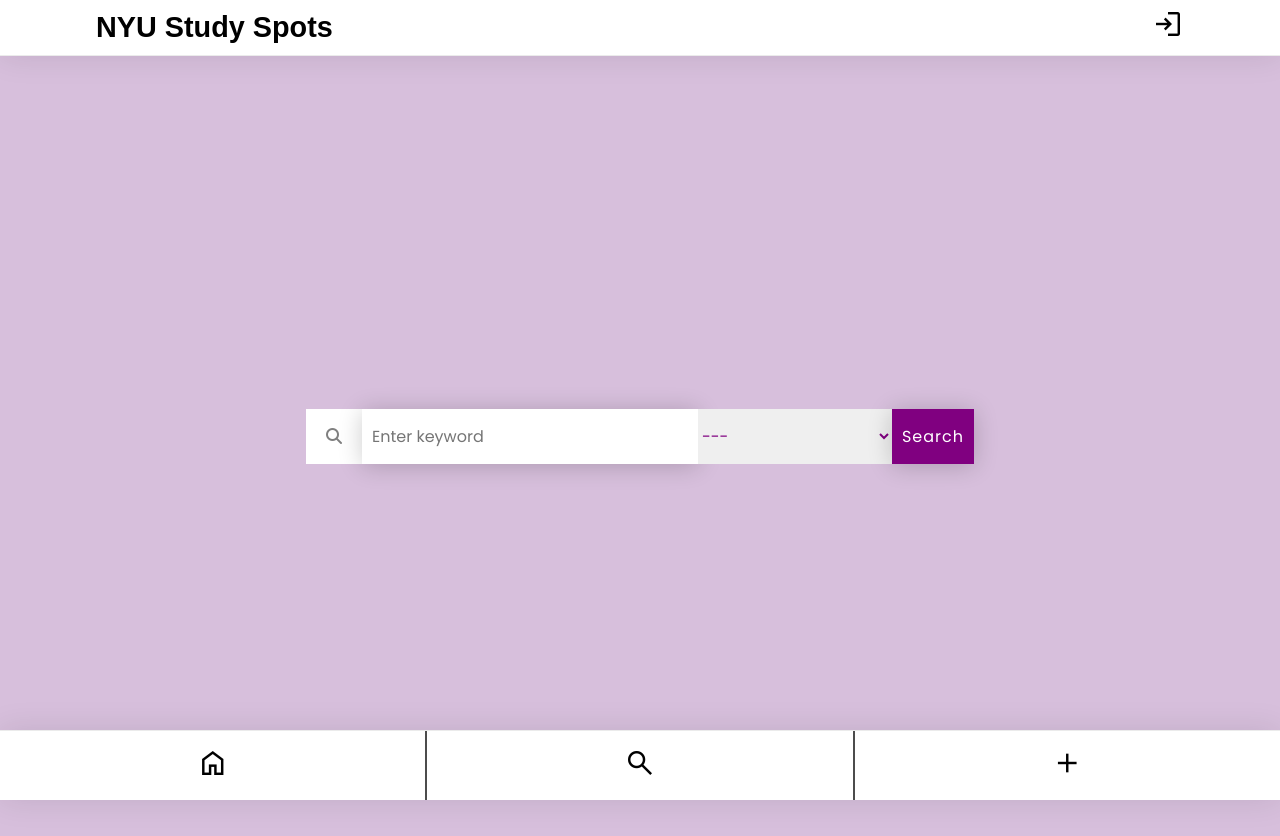
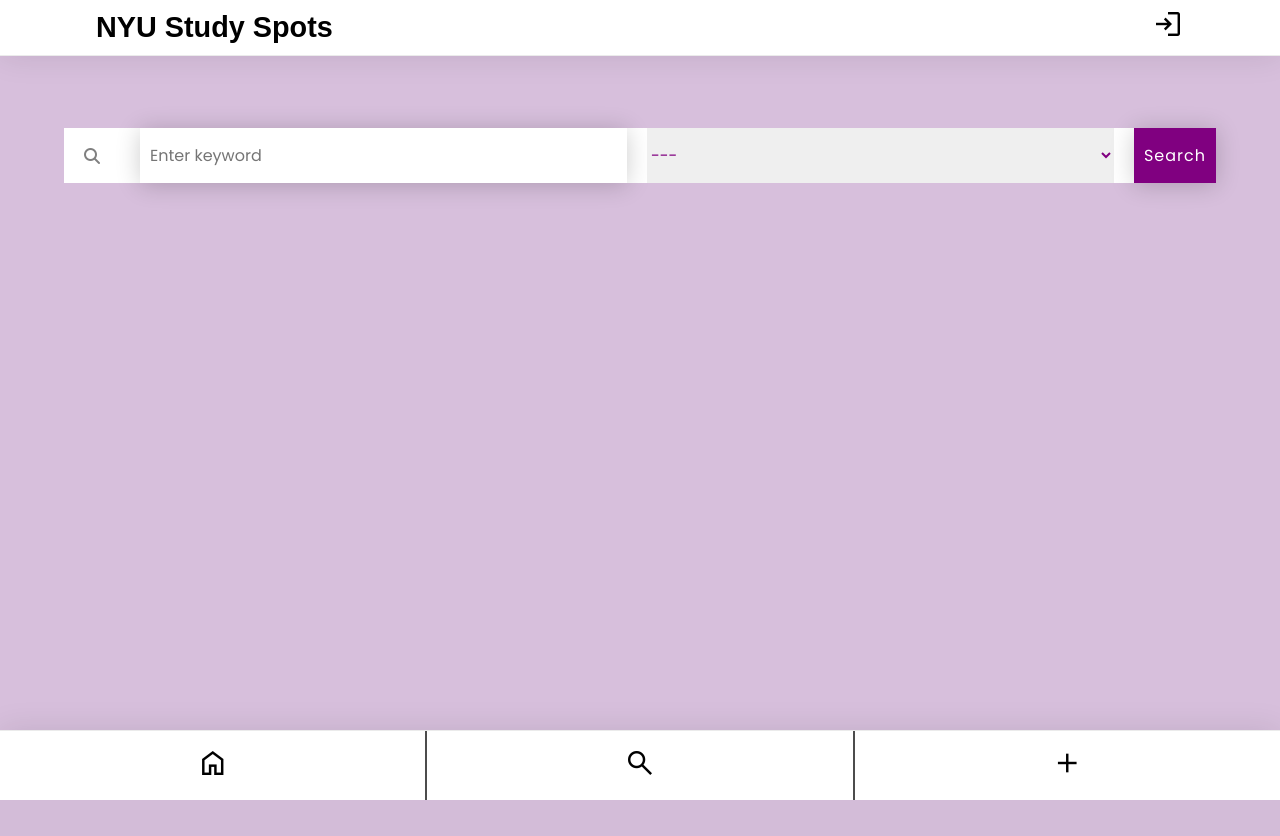
Before and after one commit to software-students-fall2022/web-app-exercise-team-2-1, a Flask app: page /search in a window 1280 px wide. After the commit the page ends 800 px from the top, so only its background shows below. Run offline with Flask 2, Linux system fonts and the light colour scheme; parts of the project's set-up code (start-up, migrations or seed data) failed here and were passed over; some libraries are stand-ins or nearby versions.

Commit message:
Fix styles for search page

```diff
--- a/static/css/search_page.css
+++ b/static/css/search_page.css
@@ -11,7 +11,7 @@
 
 }
 
-.container{
+.form-container{
 width: 100%;
 height: 100vh;
 display: flex;
@@ -23,7 +23,9 @@
 background-color: white;
 height: 55px;
 display: flex;
-
+flex-wrap: wrap;
+margin: 0 5%;
+gap: 20px;
 }
 
 form input{
@@ -32,6 +34,10 @@
 outline: none;
 padding: 10px;
 box-shadow: 0 2px 25px rgba(0, 0, 0, 0.2);
+}
+
+form select{
+    flex: 1;
 }
 
 form button{
```
